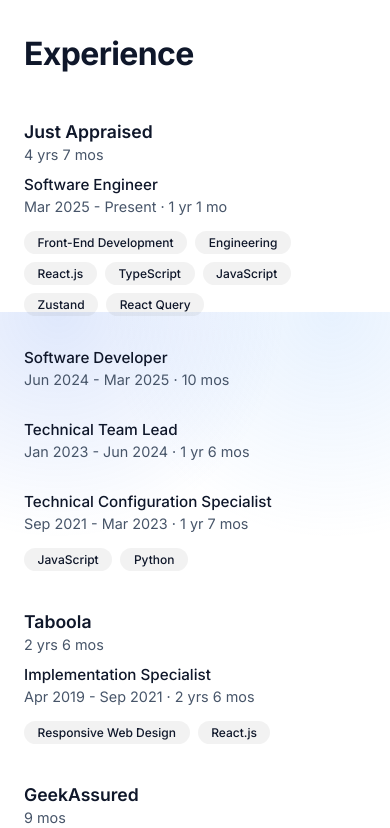
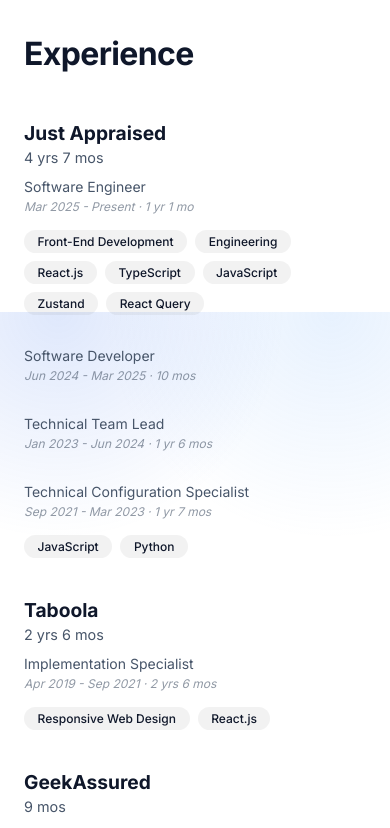
Before and after one commit to ishankgupta95/portfolio-website, a React (Vite) app: page / in a window 390 px wide. Shown: the part 2220-3048 px from the top of the page. Built offline with nearby package versions, Linux system fonts and the light colour scheme.

Commit message:
some CSS changes for experience section

```diff
--- a/src/index.css
+++ b/src/index.css
@@ -397,8 +397,20 @@ button {
     padding-left: 0;
   }
 
+  .experience-company-name {
+    font-size: 1.2rem;
+    font-weight: 700;
+  }
+
   .experience-role-title {
-    font-size: 0.95rem;
-    font-weight: 500;
+    font-size: 0.875rem;
+    font-weight: 400;
+    color: var(--text-secondary);
+  }
+
+  .experience-role-date {
+    font-size: 0.75rem;
+    font-style: italic;
+    opacity: 0.6;
   }
 }
```
